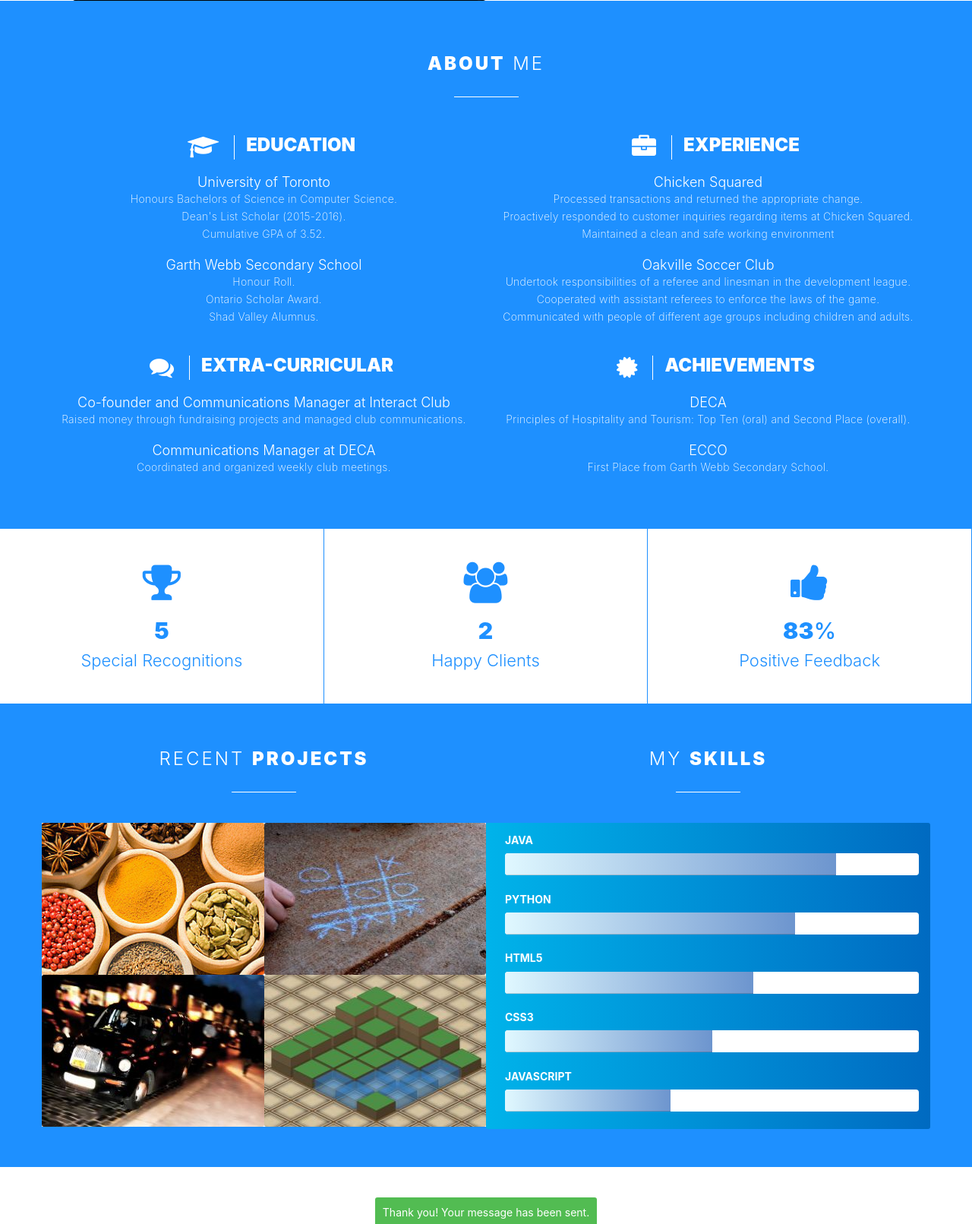
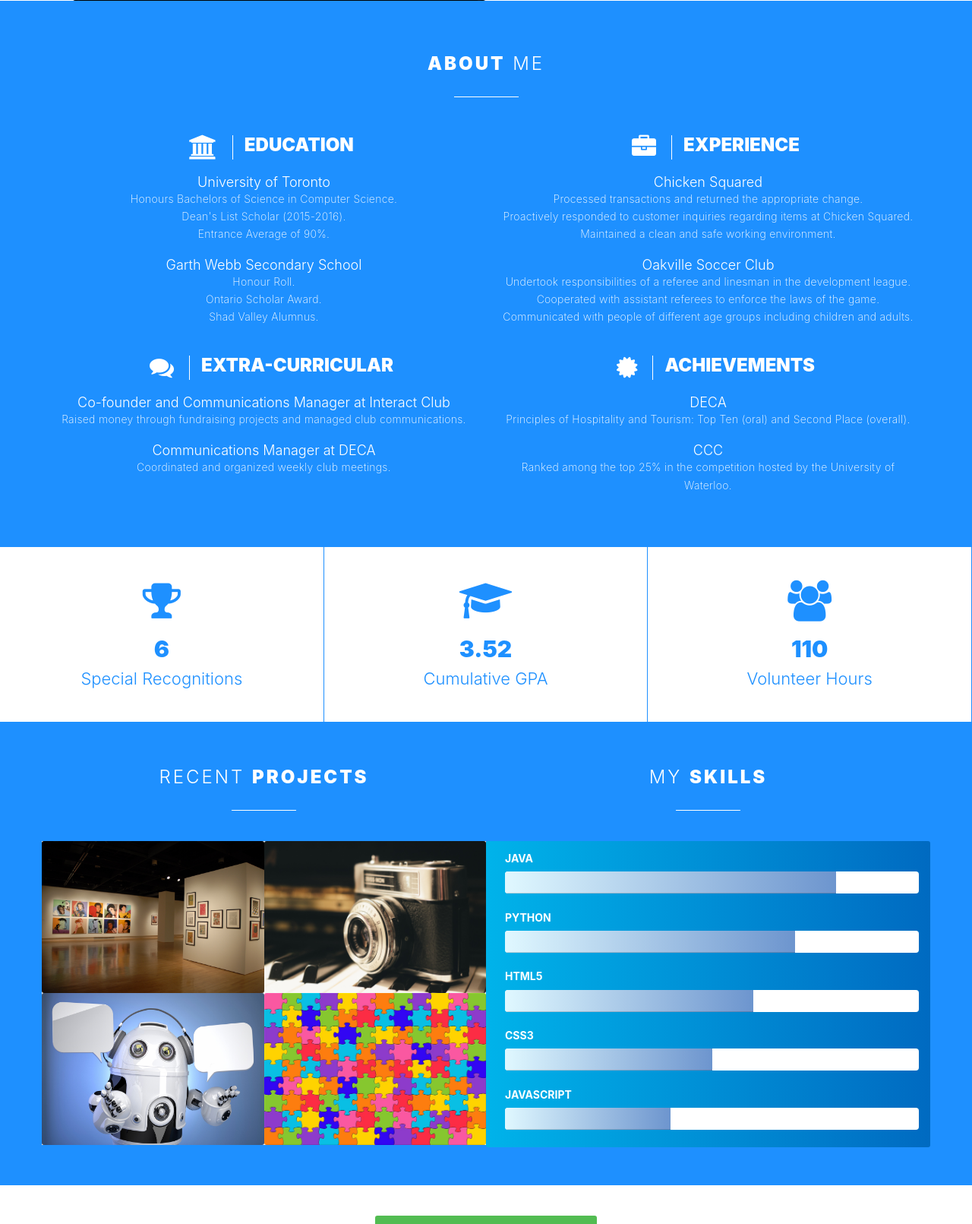
Before and after one commit to farzanhaq/personal-site, a PHP site: page /?success=1 in a window 1280 px wide. Shown: the part 599-2210 px from the top of the page at 76% size. Run offline with PHP 8.4, Linux system fonts and the light colour scheme; style sheets or scripts are compiled from the project's sources.

Commit message:
Updated projects

```diff
--- a/index.php
+++ b/index.php
@@ -89,7 +89,7 @@
                 <div class="col-md-6 col-sm-6 col-xs-12 about-item text-center wow fadeIn" data-wow-offset="200">
                     <header>
                         <div class="about-title">
-                            <i class="fa fa-graduation-cap about-font"></i>
+                            <i class="fa fa-university about-font"></i>
                             <h3>
                                Education
                            </h3>
@@ -101,7 +101,7 @@
                     <i class="fa fa-arrow-right right-arrow"></i>
                     <p>Dean's List Scholar (2015-2016).</p>
                     <i class="fa fa-arrow-right right-arrow"></i>
-                    <p>Cumulative GPA of 3.52.</p>
+                    <p>Entrance Average of 90%.</p>
                     <h4>Garth Webb Secondary School</h4>
                     <i class="fa fa-arrow-right right-arrow"></i>
                     <p>Honour Roll.</p>
@@ -125,7 +125,7 @@
                     <i class="fa fa-arrow-right right-arrow"></i>
                     <p>Proactively responded to customer inquiries regarding items at Chicken Squared.</p>
                     <i class="fa fa-arrow-right right-arrow"></i>
-                    <p>Maintained a clean and safe working environment</p>
+                    <p>Maintained a clean and safe working environment.</p>
                     <h4>Oakville Soccer Club</h4>
                     <i class="fa fa-arrow-right right-arrow"></i>
                     <p>Undertook responsibilities of a referee and linesman in the development league.</p>
@@ -162,9 +162,9 @@
                     <h4>DECA</h4>
                     <i class="fa fa-arrow-right right-arrow"></i>
                     <p>Principles of Hospitality and Tourism: Top Ten (oral) and Second Place (overall).</p>
-                    <h4>ECCO</h4>
+                    <h4>CCC</h4>
                     <i class="fa fa-arrow-right right-arrow"></i>
-                    <p>First Place from Garth Webb Secondary School.</p>
+                    <p>Ranked among the top 25% in the competition hosted by the University of Waterloo.</p>
                 </div>
             </div>
         </div>
@@ -177,22 +177,22 @@
                 <div class="stats col-md-4 col-sm-4 col-xs-12 awards text-center">
                     <div class="vertical-align">
                         <i class="fa fa-trophy"></i>
-                        <h2><strong class="numscroller" data-min="0" data-max="6" data-delay="5" data-increment="1"></strong></h2>
+                        <h2><strong class="numscroller" data-min="0" data-max="6" data-delay="4" data-increment="1"></strong></h2>
                         <h4>Special Recognitions</h4>
                     </div>
                 </div>
                 <div class="stats col-md-4 col-sm-4 col-xs-12 clients text-center">
                     <div class="vertical-align">
-                        <i class="fa fa-users"></i>
-                        <h2><strong class="numscroller" data-min="0" data-max="3" data-delay="5" data-increment="1"></strong></h2>
-                        <h4>Happy Clients</h4>
+                        <i class="fa fa-graduation-cap"></i>
+                        <h2><strong class="numscroller" data-min="0" data-max="3.52" data-delay="3.5" data-increment="1"></strong></h2>
+                        <h4>Cumulative GPA</h4>
                     </div>
                 </div>
                 <div class="stats col-md-4 col-sm-4 col-xs-12 feedback text-center">
                     <div class="vertical-align">
-                        <i class="fa fa-thumbs-up"></i>
-                        <h2><strong class="numscroller" data-min="0" data-max="100" data-delay="5" data-increment="1"></strong>%</h2>
-                        <h4>Positive Feedback</h4>
+                        <i class="fa fa-users"></i>
+                        <h2><strong class="numscroller" data-min="0" data-max="110" data-delay="4" data-increment="1"></strong></h2>
+                        <h4>Volunteer Hours</h4>
                     </div>
                 </div>
             </div>
@@ -220,12 +220,12 @@
                     <div class="row">
                         <div class="col-md-6 col-sm-6 col-xs-6 portfolio-item wow fadeIn" data-wow-delay="0.3s">
                             <div class="portfolio-thumb">
-                                <img src="resources/images/proj1.jpg" class="img-responsive" alt="Omnifood Image">
+                                <img src="resources/images/art.jpg" class="img-responsive" alt="Art Gallery Image">
                                 <div class="portfolio-overlay">
                                     <div class="vertical-align">
-                                        <h2>Omnifood</h2>
+                                        <h2>Art Gallery</h2>
                                     </div>
-                                    <a href="http://www.farzanhaq.com/omnifood/" target="_blank">
+                                    <a href="https://github.com/farzanhaq/art-gallery" target="_blank">
                                         <i class="fa fa-external-link"></i>
                                     </a>
                                 </div>
@@ -233,12 +233,12 @@
                         </div>
                         <div class="col-md-6 col-sm-6 col-xs-6 portfolio-item wow fadeIn" data-wow-delay="0.5s">
                             <div class="portfolio-thumb">
-                                <img src="resources/images/proj2.jpg" class="img-responsive" alt="Tic-Tac-Toe Image">
+                                <img src="resources/images/photo.jpg" class="img-responsive" alt="Photo Renamer Image">
                                 <div class="portfolio-overlay">
                                     <div class="vertical-align">
-                                        <h2>Tic-Tac-Toe</h2>
+                                        <h2>Photo Renamer</h2>
                                     </div>
-                                    <a href="https://github.com/farzanhaq/projects/tree/master/Assignments/tic-tac-toe" target="_blank">
+                                    <a href="https://github.com/farzanhaq/photo-renamer" target="_blank">
                                         <i class="fa fa-external-link"></i>
                                     </a>
                                 </div>
@@ -246,12 +246,12 @@
                         </div>
                         <div class="col-md-6 col-sm-6 col-xs-6 portfolio-item wow fadeIn" data-wow-delay="0.7s">
                             <div class="portfolio-thumb">
-                                <img src="resources/images/proj3.jpg" class="img-responsive" alt="Rideshare Image">
+                                <img src="resources/images/bot.jpg" class="img-responsive" alt="Skype Bot Image">
                                 <div class="portfolio-overlay">
                                     <div class="vertical-align">
-                                        <h2>Taxi Simulation</h2>
+                                        <h2>Skype Bot</h2>
                                     </div>
-                                    <a href="https://github.com/farzanhaq/projects/tree/master/Assignments/taxi-simulation" target="_blank">
+                                    <a href="https://github.com/farzanhaq/skype-bot" target="_blank">
                                         <i class="fa fa-external-link"></i>
                                     </a>
                                 </div>
@@ -259,12 +259,12 @@
                         </div>
                         <div class="col-md-6 col-sm-6 col-xs-6 portfolio-item wow fadeIn" data-wow-delay="0.9s">
                             <div class="portfolio-thumb">
-                                <img src="resources/images/proj4.png" class="img-responsive" alt="Puzzle Image">
+                                <img src="resources/images/puzzle.jpg" class="img-responsive" alt="Puzzle Solver Image">
                                 <div class="portfolio-overlay">
                                     <div class="vertical-align">
                                         <h2>Puzzle Solver</h2>
                                     </div>
-                                    <a href="https://github.com/farzanhaq/projects/tree/master/Assignments/puzzle-solver" target="_blank">
+                                    <a href="https://github.com/farzanhaq/puzzle-solver" target="_blank">
                                         <i class="fa fa-external-link"></i>
                                     </a>
                                 </div>
@@ -279,7 +279,7 @@
                         </h5>
                         <div class="progress">
                             <div class="progress-bar" role="progressbar" aria-valuenow="60" aria-valuemin="0" aria-valuemax="100" style="width: 80%;">
-                                <span class="sr-only">60% Complete</span>
+                                <span class="sr-only">80% Complete</span>
                             </div>
                         </div>
                     </div>
@@ -289,7 +289,7 @@
                         </h5>
                         <div class="progress">
                             <div class="progress-bar" role="progressbar" aria-valuenow="60" aria-valuemin="0" aria-valuemax="100" style="width: 70%;">
-                                <span class="sr-only">60% Complete</span>
+                                <span class="sr-only">70% Complete</span>
                             </div>
                         </div>
                     </div>
@@ -309,7 +309,7 @@
                         </h5>
                         <div class="progress">
                             <div class="progress-bar" role="progressbar" aria-valuenow="60" aria-valuemin="0" aria-valuemax="100" style="width: 50%;">
-                                <span class="sr-only">60% Complete</span>
+                                <span class="sr-only">50% Complete</span>
                             </div>
                         </div>
                     </div>
@@ -319,7 +319,7 @@
                         </h5>
                         <div class="progress">
                             <div class="progress-bar" role="progressbar" aria-valuenow="60" aria-valuemin="0" aria-valuemax="100" style="width: 40%;">
-                                <span class="sr-only">60% Complete</span>
+                                <span class="sr-only">40% Complete</span>
                             </div>
                         </div>
                     </div>
@@ -335,8 +335,7 @@
                 <div class="col-md-12 col-sm-12 col-xs-12 contact-form">
                     <form method="post" action="mailer.php" class="contact-me">
 
-                        <div class="row">
-
+                    <div class="row">
                             <?php
                            if($_GET['success'] == 1) {
                                echo "<div class=\"form-messages success\">
@@ -350,8 +349,7 @@
                            </div>";
                            }
                            ?>
-
-                        </div>
+                    </div>
 
                         <div class="row">
                             <div class="col-md-6 col-sm-6">
@@ -379,8 +377,8 @@
                         <div class="form-group">
                             <textarea class="form-control" name="message" placeholder="Your Message"></textarea>
                         </div>
-                        <button class="btn btn-default text-center">
-                            <input type="submit" value="Submit">
+                        <button type="submit" class="btn btn-default text-center">
+                            Submit
                         </button>
                     </form>
                 </div>
--- a/resources/css/style.css
+++ b/resources/css/style.css
@@ -423,7 +423,7 @@
     text-align: center;
 }
 
-.btn {
+.btn{
     height: 45px;
     font-size: 18px;
     color: #fff;
@@ -443,7 +443,7 @@
 .btn:hover {
     color: #fff;
     background-color: #037ff8;
-    border-color: #037ff8;
+    border-color: 2px solid black;
 }
 
 #contact ul {
```
Also changed, not shown: resources/images/art.jpg (added), resources/images/bot.jpg (added), resources/images/photo.jpg (added), resources/images/proj1.jpg (deleted), resources/images/proj2.jpg (deleted), resources/images/proj3.jpg (deleted), resources/images/proj4.png (deleted), resources/images/puzzle.jpg (added).
